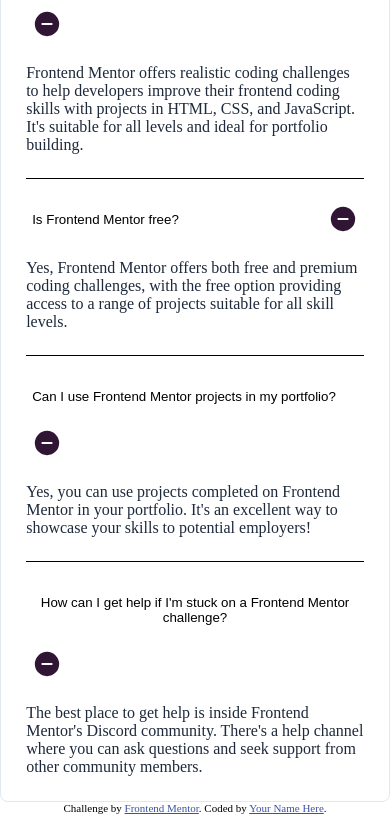
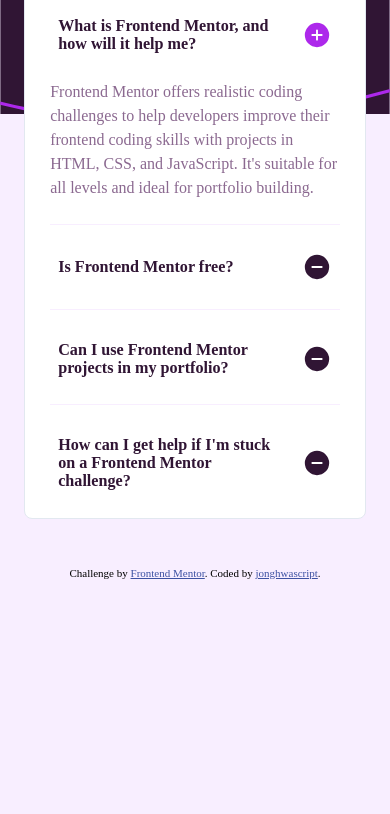
Before and after one commit to jonghwascript/faq-accordion-main, a plain HTML site: page index.html in a window 390 px wide. Shown: the part 127-941 px from the top of the page. After the commit the page ends 844 px from the top, so only its background shows below. Drawn offline with Linux system fonts and the light colour scheme.

Commit message:
feat: add FAQ accordion interactions and responsive styling
- Toggle answer visibility and synchronize aria-expanded
- Hide collapsed panels on initial load
- Add visible keyboard focus borders to question titles
- Style typography, colors, spacing, and responsive backgrounds
- Fix the favicon path and update author attribution
- Move attribution styles into the stylesheet
- Remove the starter preview and add a project screenshot

```diff
--- /dev/null
+++ b/accordion.js
@@ -0,0 +1,9 @@
+document.querySelectorAll('.accordion h2').forEach((heading) => {
+  const button = heading.querySelector('.accordion-trigger');
+  const panel = document.getElementById(button.getAttribute('aria-controls'));
+
+  heading.addEventListener('click', () => {
+    panel.hidden = !panel.hidden;
+    button.setAttribute('aria-expanded', String(!panel.hidden));
+  });
+});
--- a/index.html
+++ b/index.html
@@ -6,25 +6,14 @@
   <meta name="viewport" content="width=device-width, initial-scale=1.0">
   <!-- displays site properly based on user's device -->
 
-  <link rel="icon" type="image/png" sizes="32x32" href="./assets/images/favicon-32x32.png">
+  <link rel="icon" type="image/png" sizes="32x32" href="./images/favicon-32x32.png">
 
   <title>Frontend Mentor | FAQ accordion</title>
   <link rel="stylesheet" href="style.css">
-
-  <!-- Feel free to remove these styles or customise in your own stylesheet 👍 -->
-  <style>
-    .attribution {
-      font-size: 0.6875rem;
-      text-align: center;
-    }
-
-    .attribution a {
-      color: hsl(228, 45%, 44%);
-    }
-  </style>
 </head>
 
 <body>
+  <div class="cover">
     <main id="main" class="center box stack">
       <header class="cluster header">
         <img src="./images/icon-star.svg" class="header-icon" alt="">
@@ -35,7 +24,7 @@
       <div id="accordionGroup" class="accordion stack">
         <h2>
           <button type="button" aria-expanded="true" class="accordion-trigger" aria-controls="sect1" id="accordion1id">
-          <span class="accordion-title cluster">
+            <span class="accordion-title">
               What is Frontend Mentor, and how will it help me?
               <span class="accordion-icon"></span>
             </span>
@@ -50,13 +39,13 @@
         </div>
         <h2>
           <button type="button" aria-expanded="false" class="accordion-trigger" aria-controls="sect2" id="accordion2id">
-          <span class="accordion-title cluster">
+            <span class="accordion-title">
               Is Frontend Mentor free?
               <span class="accordion-icon"></span>
             </span>
           </button>
         </h2>
-      <div id="sect2" role="region" aria-labelledby="accordion2id" class="accordion-panel">
+        <div id="sect2" role="region" aria-labelledby="accordion2id" class="accordion-panel" hidden>
           <p>
             Yes, Frontend Mentor offers both free and premium coding challenges, with the free
             option providing access to a range of projects suitable for all skill levels.
@@ -64,13 +53,13 @@
         </div>
         <h2>
           <button type="button" aria-expanded="false" class="accordion-trigger" aria-controls="sect3" id="accordion3id">
-          <span class="accordion-title cluster">
+            <span class="accordion-title">
               Can I use Frontend Mentor projects in my portfolio?
               <span class="accordion-icon"></span>
             </span>
           </button>
         </h2>
-      <div id="sect3" role="region" aria-labelledby="accordion3id" class="accordion-panel">
+        <div id="sect3" role="region" aria-labelledby="accordion3id" class="accordion-panel" hidden>
           <p>
             Yes, you can use projects completed on Frontend Mentor in your portfolio. It's an excellent
             way to showcase your skills to potential employers!
@@ -78,13 +67,13 @@
         </div>
         <h2>
           <button type="button" aria-expanded="false" class="accordion-trigger" aria-controls="sect4" id="accordion4id">
-          <span class="accordion-title cluster">
+            <span class="accordion-title">
               How can I get help if I'm stuck on a Frontend Mentor challenge?
               <span class="accordion-icon"></span>
             </span>
           </button>
         </h2>
-      <div id="sect4" role="region" aria-labelledby="accordion4id" class="accordion-panel">
+        <div id="sect4" role="region" aria-labelledby="accordion4id" class="accordion-panel" hidden>
           <p>
             The best place to get help is inside Frontend Mentor's Discord community. There's a help
             channel where you can ask questions and seek support from other community members.
@@ -94,8 +83,10 @@
     </main>
     <footer class="attribution">
       Challenge by <a href="https://www.frontendmentor.io?ref=challenge">Frontend Mentor</a>.
-    Coded by <a href="#">Your Name Here</a>.
+      Coded by <a href="https://www.frontendmentor.io/profile/jonghwascript">jonghwascript</a>.
     </footer>
+  </div>
+  <script src="accordion.js"></script>
 </body>
 
 </html>
--- a/style.css
+++ b/style.css
@@ -1,3 +1,63 @@
+:root {
+  --Purple-950: #301534;
+  --Purple-600: #8B6990;
+  --Purple-100: #F8EEFF;
+  --Violet-600: #AD28EB;
+}
+
+@font-face {
+  font-family: "Work Sans", sans-serif;
+  src: url(./fonts/static/WorkSans-Regular.ttf);
+  font-style: normal;
+  font-weight: 400;
+  font-display: swap;
+}
+
+@font-face {
+  font-family: "Work Sans", sans-serif;
+  src: url(./fonts/static/WorkSans-SemiBold.ttf);
+  font-style: normal;
+  font-weight: 600;
+  font-display: swap;
+}
+
+@font-face {
+  font-family: "Work Sans", sans-serif;
+  src: url(./fonts/static/WorkSans-Bold.ttf);
+  font-style: normal;
+  font-weight: 700;
+  font-display: swap;
+}
+
+
+@font-face {
+  font-family: "Work Sans", sans-serif;
+  src: url('./fonts/WorkSans-VariableFont_wght.ttf') format('truetype');
+  font-weight: 100 900;
+  font-style: normal;
+  font-display: swap;
+}
+
+@font-face {
+  font-family: "Work Sans", sans-serif;
+  src: url('./fonts/WorkSans-Italic-VariableFont_wght.ttf') format('truetype');
+  font-weight: 100 900;
+  font-style: italic;
+  font-display: swap;
+}
+
+.cover {
+  --space: var(--s1, 1.5rem);
+  display: flex;
+  flex-direction: column;
+  min-block-size: 100vh;
+  padding: var(--space);
+}
+
+.cover>* {
+  margin-block: var(--s1, 1.5rem);
+}
+
 .stack {
   --space: 1.5rem;
   display: flex;
@@ -11,7 +71,6 @@
   margin-block: 0;
 }
 
-
 .center {
   box-sizing: content-box;
   max-inline-size: 60ch;
@@ -21,7 +80,6 @@
 }
 
 .box {
-
   --padding: 1.5rem;
   padding: var(--padding);
   border: 1px solid #e2e8f0;
@@ -31,36 +89,6 @@
 
   outline: 0.125rem solid transparent;
   outline-offset: -0.125rem;
-}
-
-.box[data-invert='true'] {
-  background-color: #1e293b;
-  color: #ffffff;
-  border-color: #1e293b;
-}
-
-.box[data-padding='none'] {
-  --padding: 0;
-}
-
-.box[data-padding='small'] {
-  --padding: 0.75rem;
-}
-
-.box[data-padding='normal'] {
-  --padding: 1rem;
-}
-
-.box[data-padding='large'] {
-  --padding: 3rem;
-}
-
-.box[data-border='none'] {
-  border: none;
-}
-
-.box[data-radius='none'] {
-  border-radius: 0;
 }
 
 .cluster {
@@ -99,6 +127,18 @@
   border: 0;
 }
 
+body{
+  background-color: var(--Purple-100);
+  background-image: url(./images/background-pattern-mobile.svg);
+  background-repeat: no-repeat;
+  background-position: top center;
+  background-size: contain;
+
+  @media (min-width: 1208px){
+    background-image: url(./images/background-pattern-desktop.svg);
+  }
+}
+
 
 #main {
   box-sizing: border-box;
@@ -106,25 +146,34 @@
   max-inline-size: clamp(23.4375rem, calc(11.0294rem + 55.147vw), 37.5rem);
   --padding: clamp(1.5rem, calc(0.6176rem + 3.922vw), 2.5rem);
   --space: clamp(1.5rem, calc(1.059rem + 1.961vw), 2rem);
+  border-radius: 8px;
 }
 
 .header {
   justify-content: start;
+  --space: 24px;
+}
 
-  .header-icon {
-    width: clamp(1.5rem, calc(0.893rem + 2.696vw), 2.188rem);
-    height: auto;
-    aspect-ratio: 1;
-  }
+.header-icon {
+  width: clamp(1.5rem, calc(0.893rem + 2.696vw), 2.188rem);
+  height: auto;
+  aspect-ratio: 1;
+}
+
+.header-title {
+  font-family: 'Work Sans';
+  font-size: clamp(2rem, calc(0.676rem + 5.882vw), 3.5rem);
+  font-weight: 700;
+  color: var(--Purple-950);
 }
 
 .accordion {
   --space: 1.5rem;
 }
 
-.accordion > h2:not(:first-child){
-  border-top: 1px solid #000;
-  padding-top: 24px;
+.accordion>h2:not(:first-child) {
+  border-top: 1px solid var(--Purple-100);
+  padding-top: 1.5rem;
 }
 
 .accordion-trigger {
@@ -132,11 +181,45 @@
   background-color: transparent;
 }
 
+.accordion-trigger:focus .accordion-icon,
+.accordion-trigger:hover .accordion-icon {
+  border-color: hsl(216deg 94% 43%);
+}
+
+.accordion-trigger:focus {
+  outline: 4px solid transparent;
+}
+
+button {
+  border-style: none;
+}
+
+.accordion button::-moz-focus-inner {
+  border: 0;
+}
+
 .accordion-title {
   justify-content: space-between;
+  font-family: 'Work Sans';
+  font-size: clamp(1rem, calc(0.89rem + 0.49vw), 1.125rem);
+  font-weight: 700;
+  color: var(--Purple-950);
+
+  display: flex;
+  align-items: center;
+  text-align: left;
+  flex-grow: 1;
+  gap: 24px;
+
+  border: 2px solid transparent;
+}
+
+.accordion-trigger:focus-visible .accordion-title{
+  border-color: var(--Violet-600);
 }
 
 .accordion-icon {
+  flex-shrink: 0;
   width: 1.875rem;
   height: 1.875rem;
   background-image: url(../images/icon-minus.svg);
@@ -144,3 +227,31 @@
   background-position: center center;
   background-size: cover;
 }
+
+.accordion-panel p {
+  font-family: 'Work Sans';
+  font-size: 1rem;
+  font-weight: 400;
+  color: var(--Purple-600);
+  line-height: 1.5rem;
+}
+
+
+.accordion-trigger[aria-expanded="true"] .accordion-icon {
+  background-image: url(../images/icon-plus.svg);
+}
+
+
+/* For Edge bug https://developer.microsoft.com/en-us/microsoft-edge/platform/issues/4806035/ */
+.accordion-panel[hidden] {
+  display: none;
+}
+
+.attribution {
+  font-size: 0.6875rem;
+  text-align: center;
+}
+
+.attribution a {
+  color: hsl(228, 45%, 44%);
+}
```
Also changed, not shown: preview.jpg (deleted), screenshot.JPG (added). Lines whose indentation alone changed are shown as unchanged.
